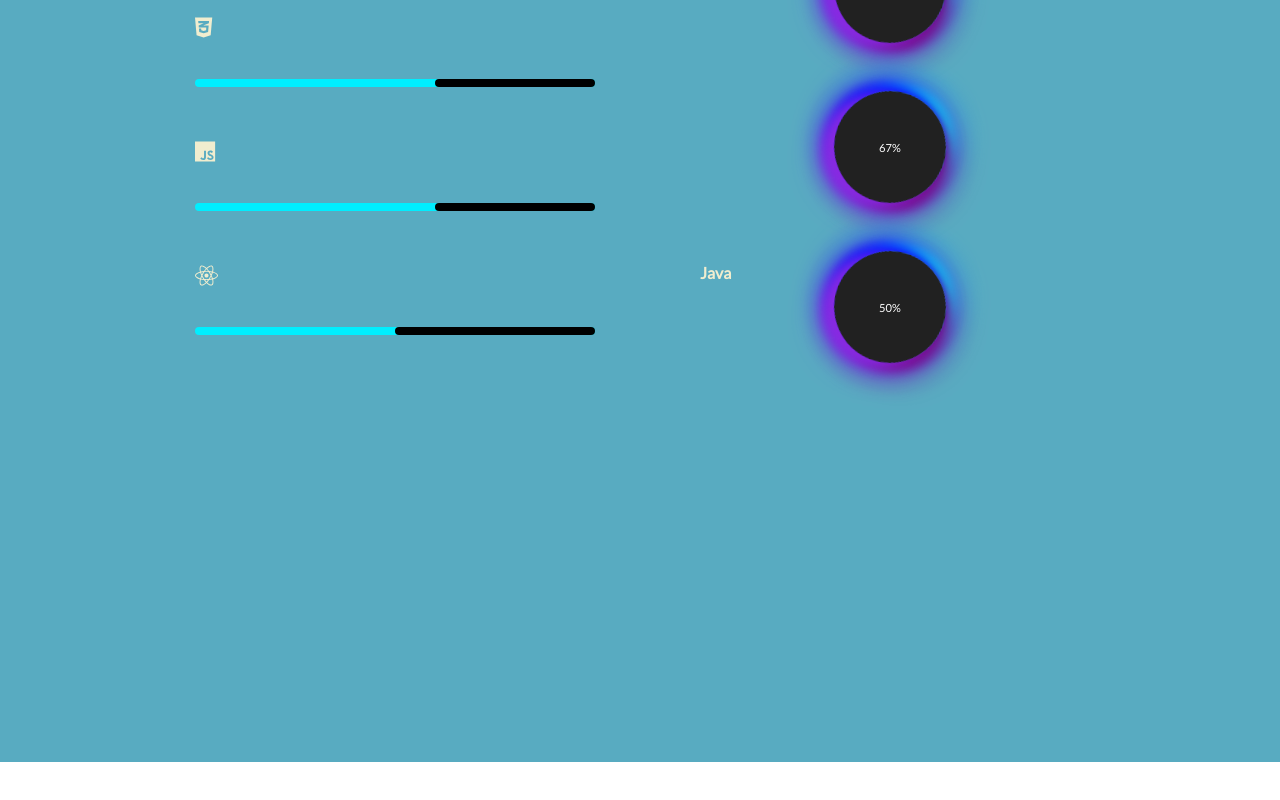
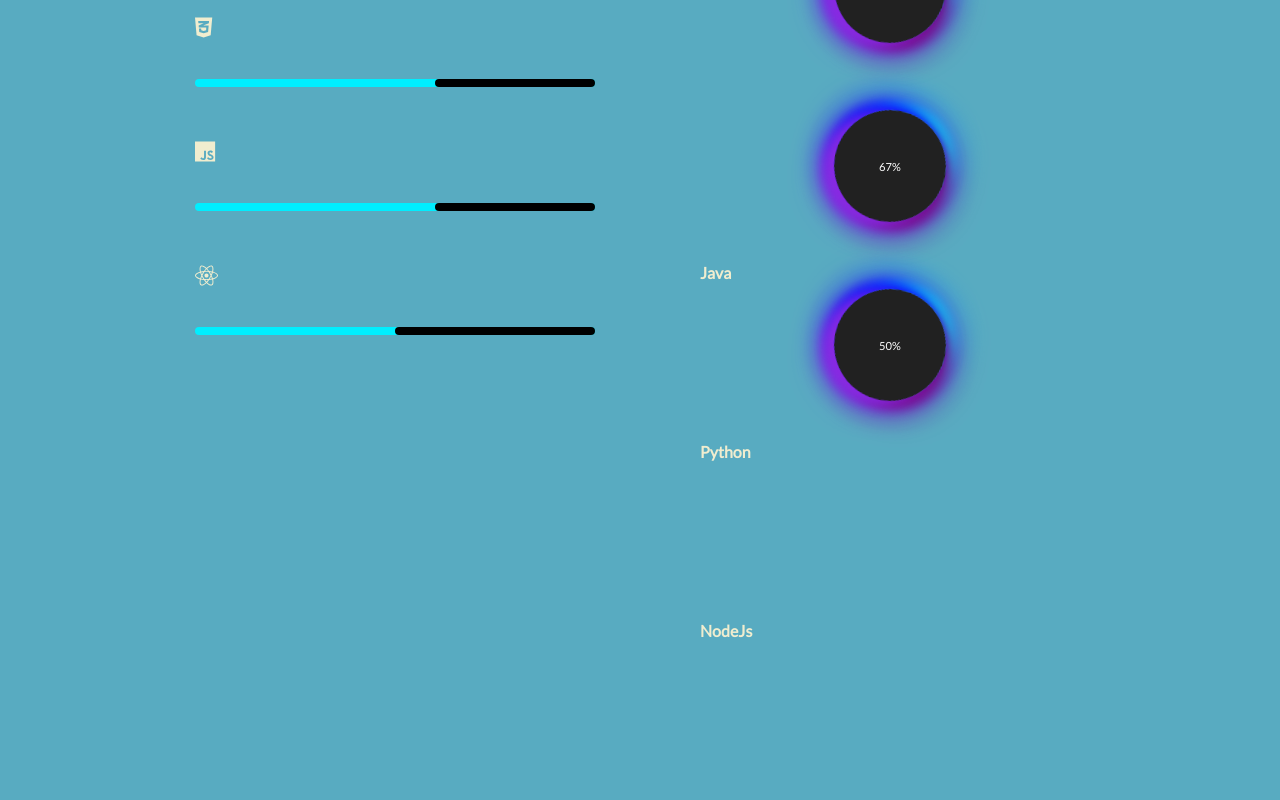
Before and after one commit to Sikhuphela/Port, a React (Create React App) app: page /skills in a window 1280 px wide. Shown: the part 413-1213 px from the top of the page. Before the commit the page ends 1175 px from the top, so only its background shows below. Built offline with nearby package versions, Linux system fonts and the light colour scheme.

Commit message:
added python and nodejs text

```diff
--- a/src/Pages/Skills.css
+++ b/src/Pages/Skills.css
@@ -586,4 +586,8 @@
 h4{
        color: #F0EDCF;
        margin-left: 700px;
+
     }
+    .python{
+
+    }
--- a/src/Pages/Skills.js
+++ b/src/Pages/Skills.js
@@ -80,6 +80,7 @@ function Skills() {
   </div>
 </div>
 
+<h4 className='python'>Python</h4>
 <div class="loader-2">
   <div class="intern-2"></div>
   <div class="external-shadow-2">
@@ -87,6 +88,7 @@ function Skills() {
   </div>
 </div>
 
+<h4>NodeJs</h4>
 <div class="loader-3">
   <div class="intern-3"></div>
   <div class="external-shadow-3">
```
